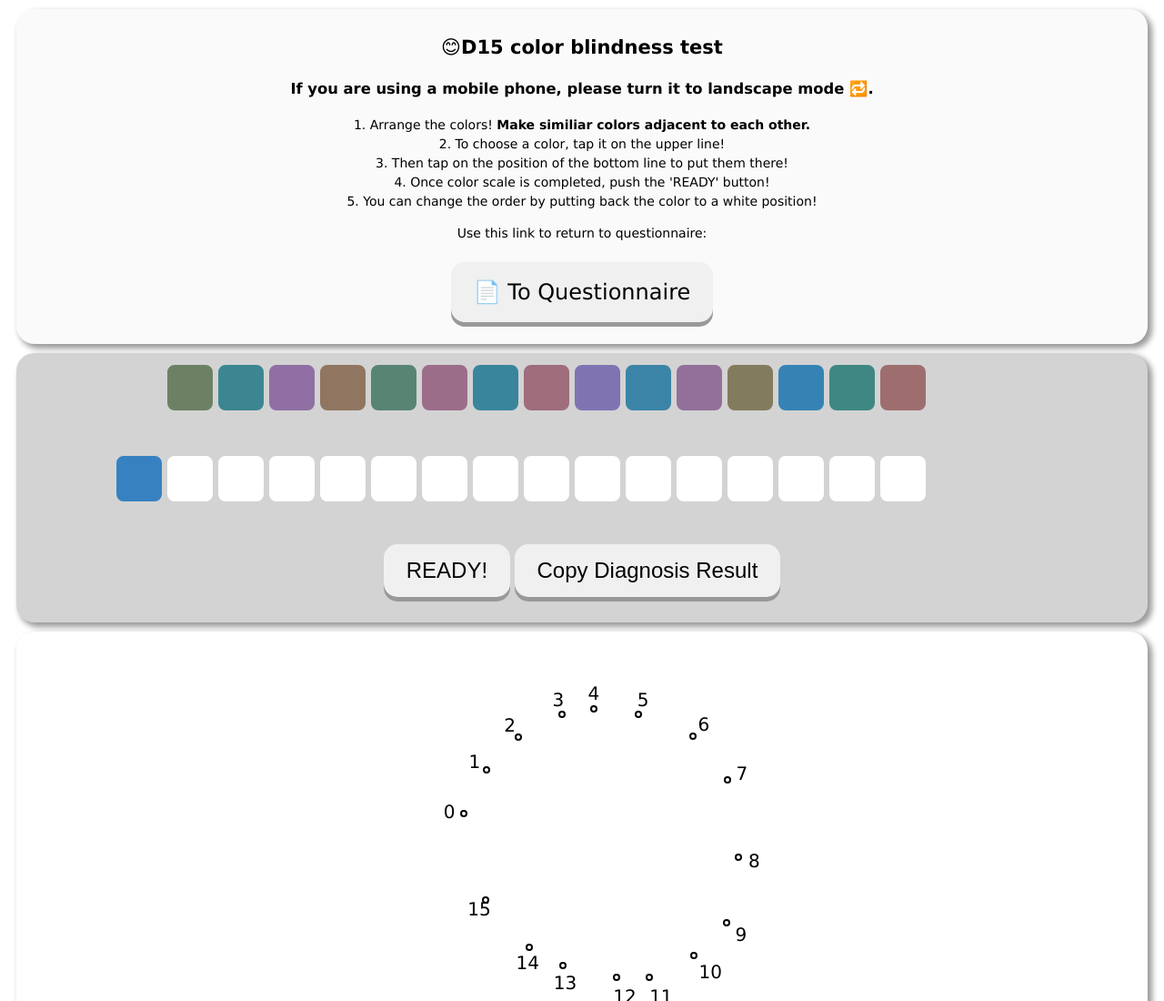
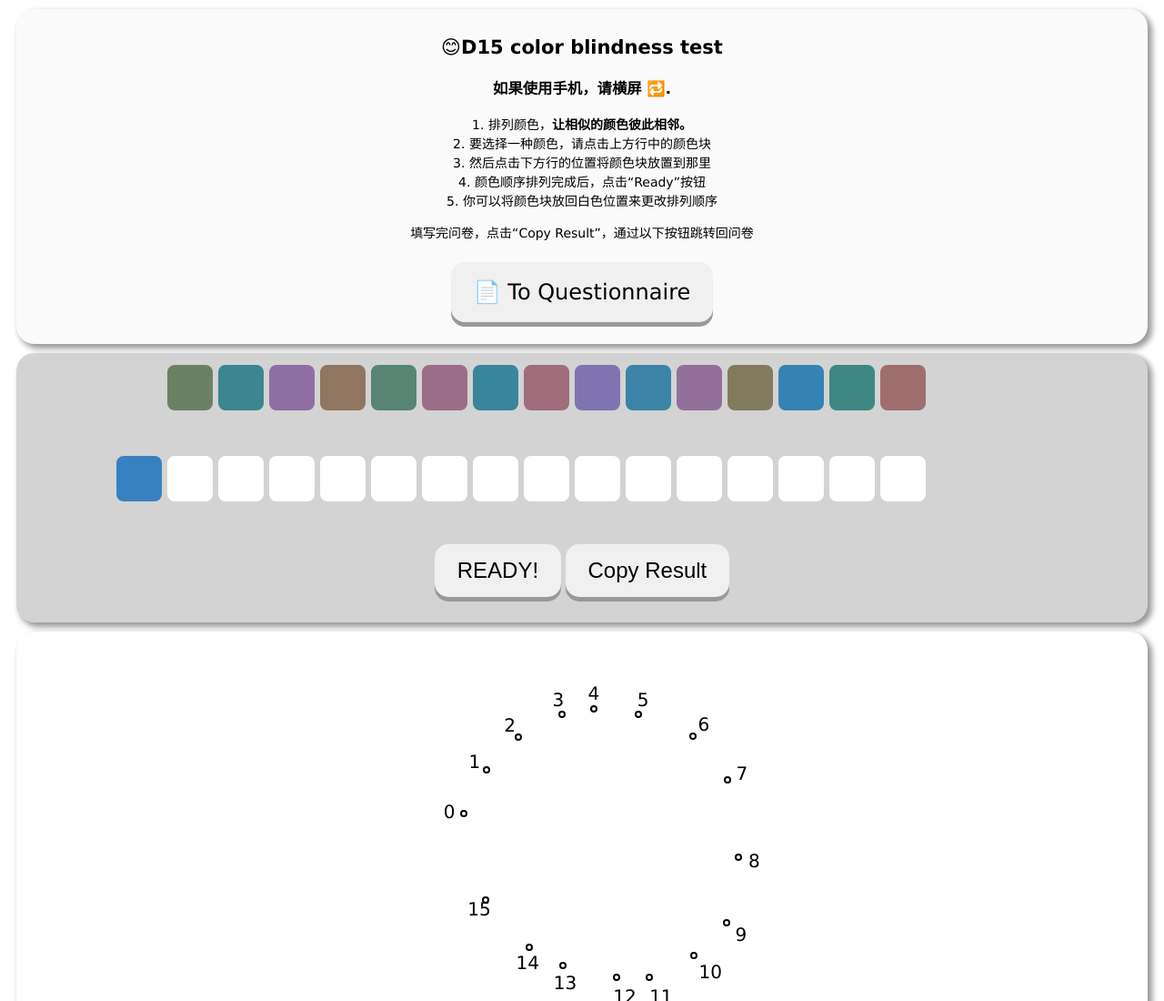
Before and after one commit to auto-Dog/d15_cvd_test, a plain HTML site: page index.html in a window 1280 px wide. Shown: the top 1100 px of the page at 91% size. Drawn offline with Linux system fonts and the light colour scheme.

Commit message:
Add files via upload

```diff
--- a/index.html
+++ b/index.html
@@ -1,7 +1,8 @@
 
 <!DOCTYPE html>
-<html><head><meta http-equiv="Content-Type" content="text/html; charset=windows-1252">
+<html><head><meta http-equiv="Content-Type" content="text/html; charset=utf-8">
 <meta name="viewport" content="width=device-width, initial-scale=1">
+
 <title> D15 Color Blind Test - Colorlite</title>
 <!-- <link href="/images/favicon21.png" rel="shortcut icon" type="image/vnd.microsoft.icon"> -->
 <meta name="title" content="D15 color blindness test | D15 Color vision test">
@@ -158,15 +159,17 @@ span.b2 {
 
 
 </style>
+
 </head>
 <body style="color: #F10F13;">
 
 <div class="enjoy-css" style="background-color: RGB(250,250,250); text-align: center">
-   <h2>&#128522;D15 color blindness test</h2>
-   <h3>If you are using a mobile phone, please turn it to landscape mode &#128257;.</h3>
-   <p id="p">1. Arrange the colors! <b>Make similiar colors adjacent to each other.</b> <br>2. To choose a color, tap it on the upper line!<br>3. Then tap on the position of the bottom line to put them there!<br>4. Once color scale is completed, push the 'READY' button!<br>5. You can change the order by putting back the color to a white position!</p>
+   <h2>😊D15 color blindness test</h2>
+   <h3>如果使用手机，请横屏 &#128257;.</h3>
+   <!-- <p id="p">1. Arrange the colors! <b>Make similiar colors adjacent to each other.</b> <br>2. To choose a color, tap it on the upper line!<br>3. Then tap on the position of the bottom line to put them there!<br>4. Once color scale is completed, push the 'READY' button!<br>5. You can change the order by putting back the color to a white position!</p> -->
+   <p id="p">1. 排列颜色，<b>让相似的颜色彼此相邻。</b><br>2. 要选择一种颜色，请点击上方行中的颜色块<br>3. 然后点击下方行的位置将颜色块放置到那里<br>4. 颜色顺序排列完成后，点击“Ready”按钮<br>5. 你可以将颜色块放回白色位置来更改排列顺序</p>
    <!-- <p><a class="myButton" href="https://www.color-blind-test.com/contact.html">CONTACT</a><p/> -->
-  <p>Use this link to return to questionnaire: <br><br>
+  <p>填写完问卷，点击“Copy Result”，通过以下按钮跳转回问卷 <br><br>
       <a class="button" href="https://docs.qq.com/form/page/DRkhBSU9heUJvQmVO" target="_blank">
           &#x1F4C4; To Questionnaire
       </a>
@@ -219,7 +222,7 @@ span.b2 {
 
  <div class="container"> </div>
  <button id="Next" class="button" onclick="Rajzol()">READY!</button>
- <button id="copyDiagnosis" class="button" onclick="copyDiagnosisToClipboard()">Copy Diagnosis Result</button>
+ <button id="copyDiagnosis" class="button" onclick="copyDiagnosisToClipboard()">Copy Result</button>
  <!-- <button id="Next" class="button" onclick="location.href = 'https://www.color-blind-test.com/contact.html';">Exit</button> -->
 
  <h2></h2>
```
